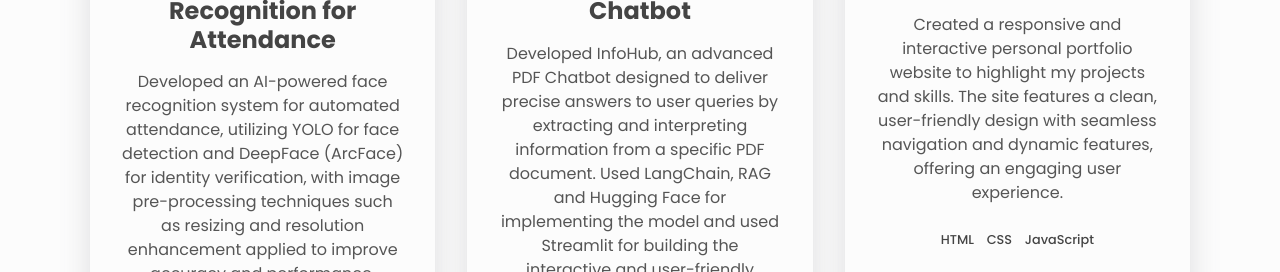
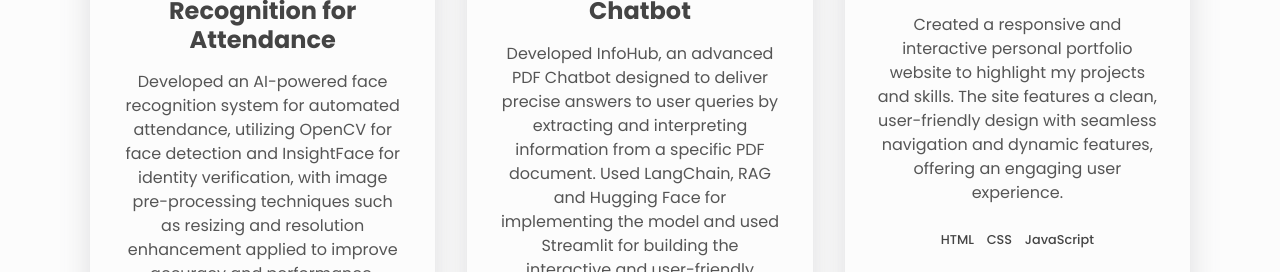
Before and after one commit to navyadhaka/Personal-Portfolio, a plain HTML site: page index.html in a window 1280 px wide. Shown: the part 755-1027 px from the top of the page. Drawn offline with Linux system fonts and the light colour scheme.

Commit message:
Update index.html

```diff
--- a/index.html
+++ b/index.html
@@ -77,7 +77,7 @@
             <h3>Automated Face Recognition for Attendance</h3>
             <p class="project__description">
                 Developed an AI-powered face recognition system for automated attendance,
-                utilizing YOLO for face detection and DeepFace (ArcFace) for identity verification,
+                utilizing OpenCV for face detection and InsightFace for identity verification,
                 with image pre-processing techniques such as resizing and resolution enhancement
                 applied to improve accuracy and performance.
 
```
